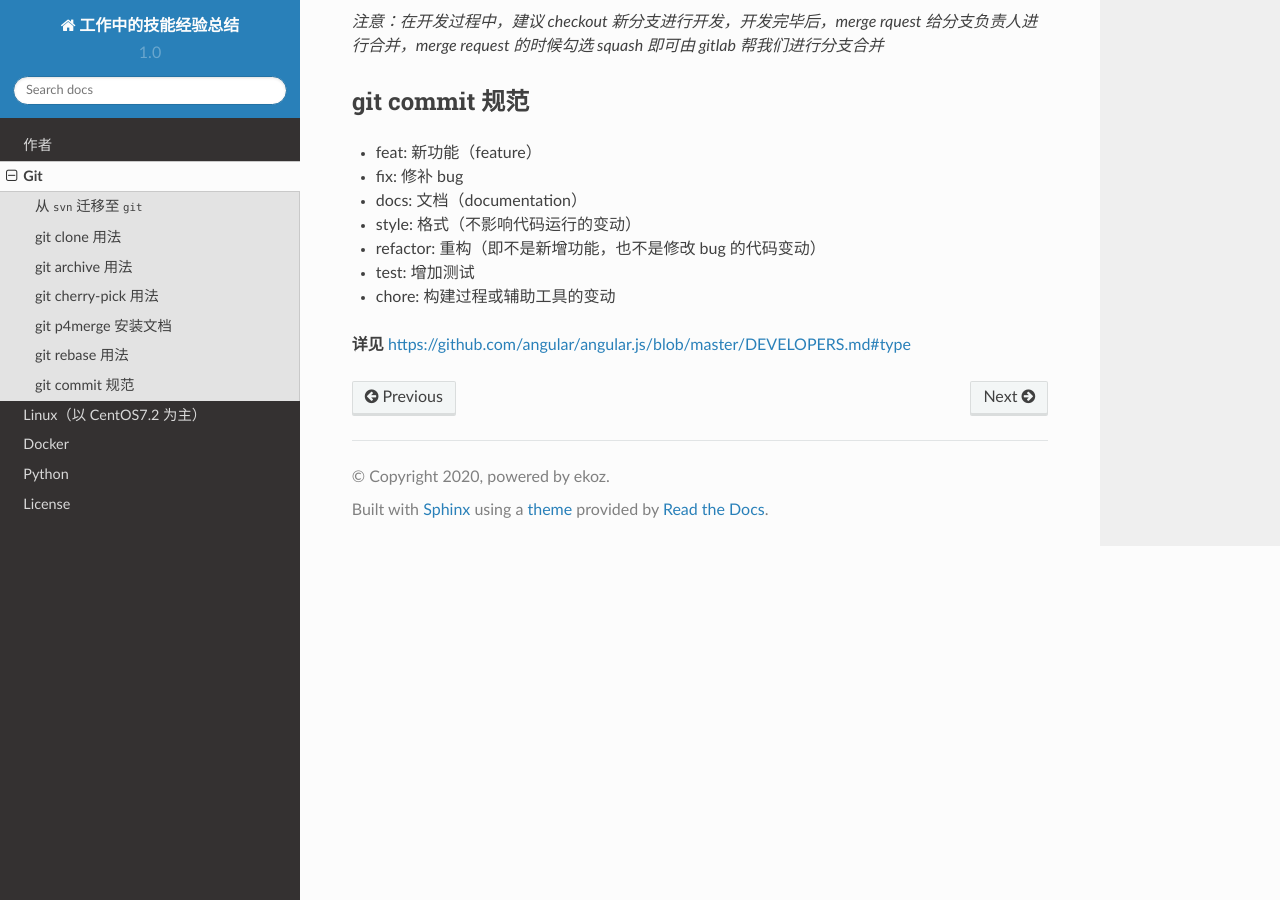
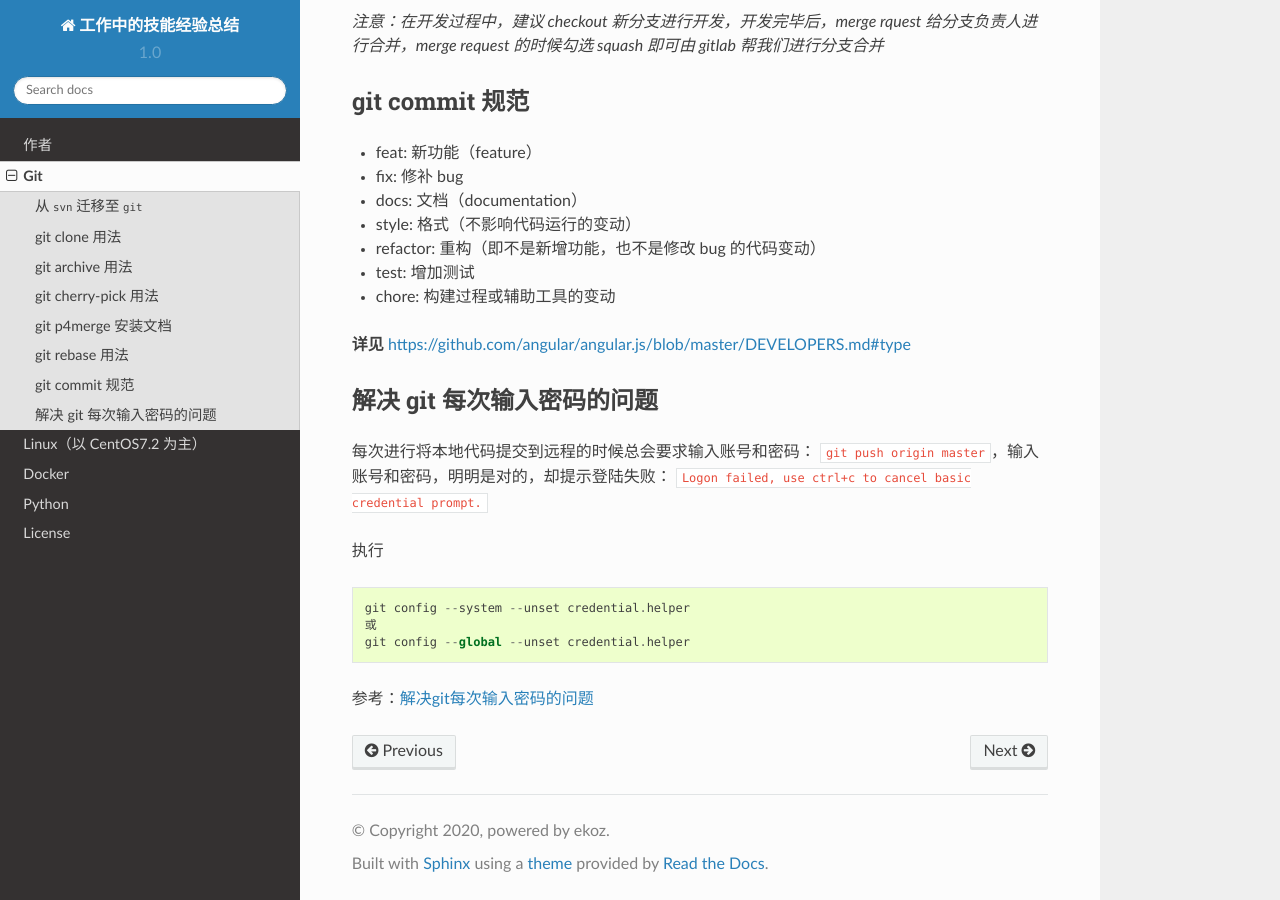
Before and after one commit to ekoz/skill-summary, a Sphinx documentation site: the page built from docs/git.md, in a window 1280 px wide and 900 px high, scrolled down 4565 px. Built offline with Sphinx 7.4.7 and the Read the Docs theme 2.0.0, drawn with Linux system fonts in a browser that asks for light colours.

````diff
--- a/docs/git.md
+++ b/docs/git.md
@@ -136,3 +136,14 @@ _注意：在开发过程中，建议 checkout 新分支进行开发，开发完
 
 **详见**
 [https://github.com/angular/angular.js/blob/master/DEVELOPERS.md#type](https://github.com/angular/angular.js/blob/master/DEVELOPERS.md#type)
+
+## 解决 git 每次输入密码的问题
+每次进行将本地代码提交到远程的时候总会要求输入账号和密码： `git push origin master`，输入账号和密码，明明是对的，却提示登陆失败： `Logon failed, use ctrl+c to cancel basic credential prompt.`
+
+执行
+```
+git config --system --unset credential.helper
+或
+git config --global --unset credential.helper
+```
+参考：[解决git每次输入密码的问题](https://www.dtmao.cc/news_show_664548.shtml)
````
Also changed, not shown: docs/linux.md (+12 -0 lines), 9 other files.
